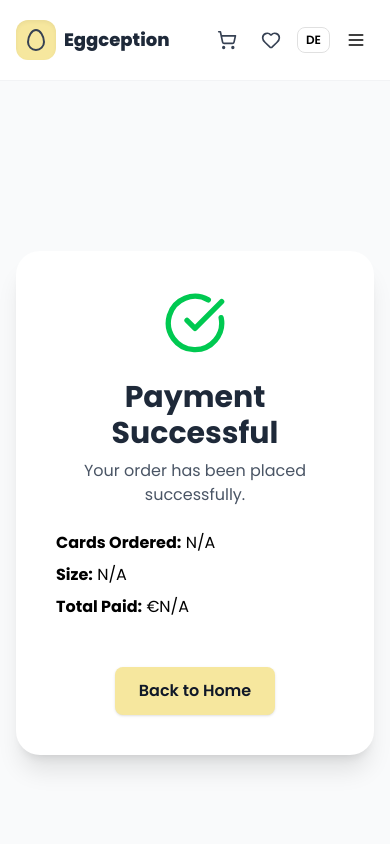
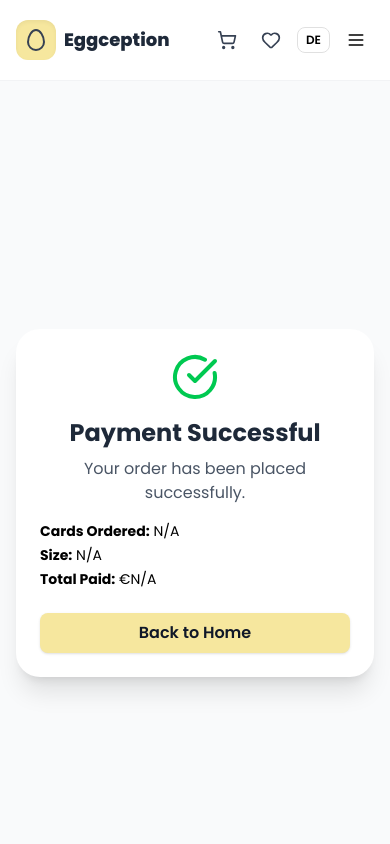
Before and after one commit to toomedia/all-about-eggs, a Next.js app: page /success in a window 390 px wide. Shown: the top 844 px of the page. Built offline with nearby package versions, Linux system fonts and the light colour scheme.

Commit message:
add eggs list to success page

```diff
--- a/app/success/page.tsx
+++ b/app/success/page.tsx
@@ -146,8 +146,6 @@
 //   );
 // }
 
-
-
 'use client';
 
 import { Suspense, useEffect, useState } from 'react';
@@ -170,7 +168,6 @@ function SuccessContent() {
       setCards(params.get('cards'));
       setSize(params.get('size'));
 
-      // Read cart from localStorage
       const cartData = localStorage.getItem('cart');
       if (cartData) {
         try {
@@ -185,26 +182,22 @@ function SuccessContent() {
     }
   }, []);
 
-  // Get full image path (fixed)
   const getImageUrl = (path: string) => {
     if (!path) return '';
     const cleanPath = path.trim();
     const encodedPath = cleanPath.replace(/ /g, '%20');
-    if (encodedPath.startsWith('/')) {
-      return encodedPath; // public folder path
-    }
-    return `/${encodedPath}`;
+    return encodedPath.startsWith('/') ? encodedPath : `/${encodedPath}`;
   };
 
   return (
     <div className="min-h-screen flex items-center justify-center bg-gray-50 px-4">
-      <div className="bg-white p-10 rounded-3xl shadow-xl max-w-3xl w-full text-center">
-        <CheckCircle className="w-16 h-16 text-green-500 mx-auto mb-6" />
-        <h1 className="text-3xl font-bold text-gray-800 mb-2">{t.Success.title}</h1>
-        <p className="text-gray-600 mb-6">{t.Success.message}</p>
+      <div className="bg-white p-6 sm:p-10 rounded-3xl shadow-xl w-full max-w-5xl text-center">
+        <CheckCircle className="w-12 sm:w-16 h-12 sm:h-16 text-green-500 mx-auto mb-4 sm:mb-6" />
+        <h1 className="text-2xl sm:text-3xl font-bold text-gray-800 mb-2">{t.Success.title}</h1>
+        <p className="text-gray-600 mb-4 sm:mb-6">{t.Success.message}</p>
 
         {/* Payment Details */}
-        <div className="text-left space-y-2 mb-6">
+        <div className="text-left space-y-1 sm:space-y-2 mb-6 text-sm sm:text-base">
           <p><strong>{t.Success.cardsOrdered}:</strong> {cards || 'N/A'}</p>
           <p><strong>{t.Success.size}:</strong> {size || 'N/A'}</p>
           <p><strong>{t.Success.totalPaid}:</strong> €{total || 'N/A'}</p>
@@ -212,37 +205,37 @@ function SuccessContent() {
 
         {/* Eggs List */}
         {eggs.length > 0 && (
-          <div className="grid grid-cols-2 sm:grid-cols-4 gap-6 mb-6">
+          <div className="grid grid-cols-2 sm:grid-cols-4 gap-4 sm:gap-6 mb-6">
             {eggs.slice(0, visibleCount).map((egg, index) => (
               <div key={index} className="bg-gray-50 rounded-lg shadow p-3 flex flex-col items-center">
                 <img
                   src={getImageUrl(egg.image)}
                   alt={egg.name}
-                  className="w-24 h-24 object-cover rounded-md mb-2"
+                  className="w-20 h-20 sm:w-24 sm:h-24 object-cover rounded-md mb-2"
                 />
-                <p className="text-sm font-medium text-gray-800 text-center">{egg.name}</p>
+                <p className="text-xs sm:text-sm font-medium text-gray-800 text-center">{egg.name}</p>
               </div>
             ))}
           </div>
         )}
 
-        {/* Show More Button */}
+        {/* Buttons Section */}
+        <div className="flex flex-col sm:flex-row gap-3 justify-center">
           {visibleCount < eggs.length && (
             <button
-            onClick={() => setVisibleCount((prev) => prev + 8)}
-            className="mt-2 bg-[#f6e79e] text-gray-900 px-6 py-2 rounded-lg font-semibold shadow"
+              onClick={() => setVisibleCount(prev => prev + 8)}
+              className="bg-[#f6e79e] text-gray-900 px-6 py-2 rounded-lg font-semibold shadow"
             >
-            Show More
+              Show More ({Math.min(eggs.length - visibleCount, 8)} more)
             </button>
           )}
-
-        {/* Back Home Button */}
           <a
             href="/"
-          className="inline-block mt-6 bg-[#f6e79e] text-gray-900 px-6 py-3 rounded-lg font-semibold shadow transition"
+            className="bg-[#f6e79e] text-gray-900 px-6 py-2 rounded-lg font-semibold shadow transition"
           >
             {t.Success.backHome}
           </a>
+        </div>
       </div>
     </div>
   );
```
Lines whose indentation alone changed are shown as unchanged.
